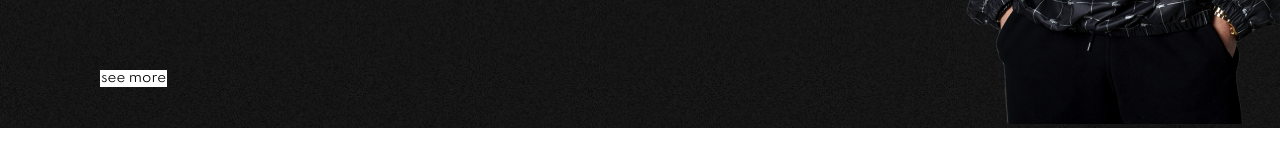
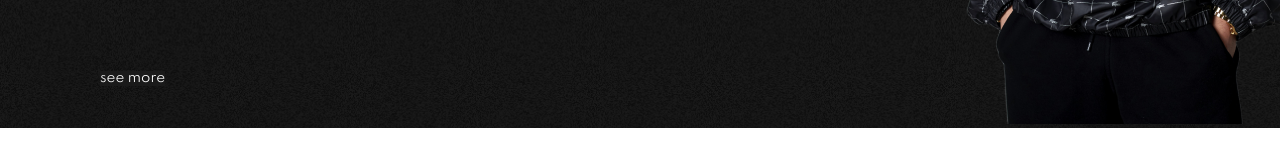
Before and after one commit to ritika1706/feassignment-ritikabhardwaj, a plain HTML site: page index.html in a window 1280 px wide. Shown: the part 749-909 px from the top of the page. Drawn offline with Linux system fonts and the light colour scheme; a script that the page names is missing.

Commit message:
style.css

```diff
--- a/style.css
+++ b/style.css
@@ -401,8 +401,8 @@ body {
     left: 100px;
     border: 1px;
     gap: 3px;
-    background: #FFFFFF;
-    border: 1px solid #FFFFFF;
+   color: #FFFFFF;
+    background-color: #1A1A1A;
 
     background-repeat: no-repeat;
     cursor: pointer;
```
